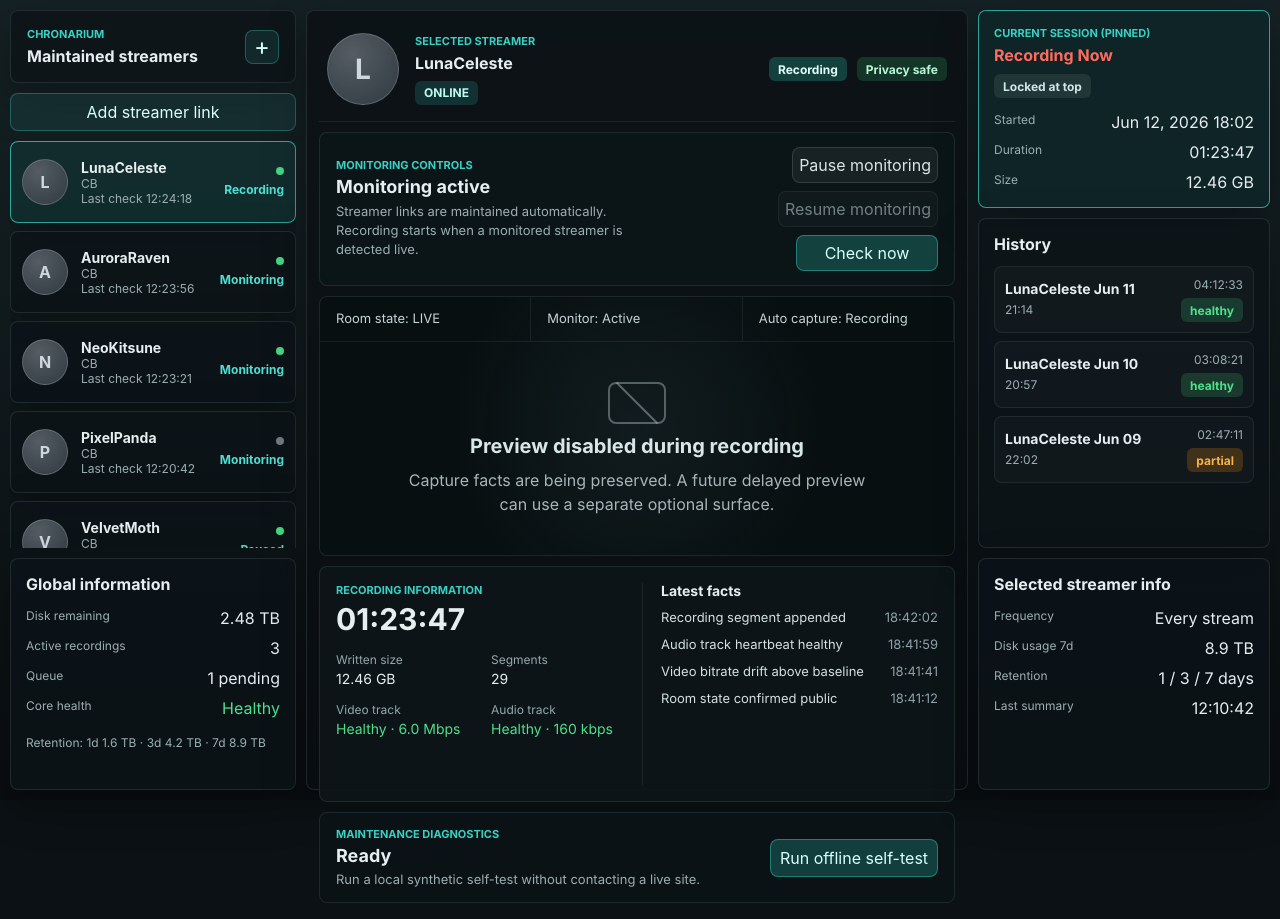
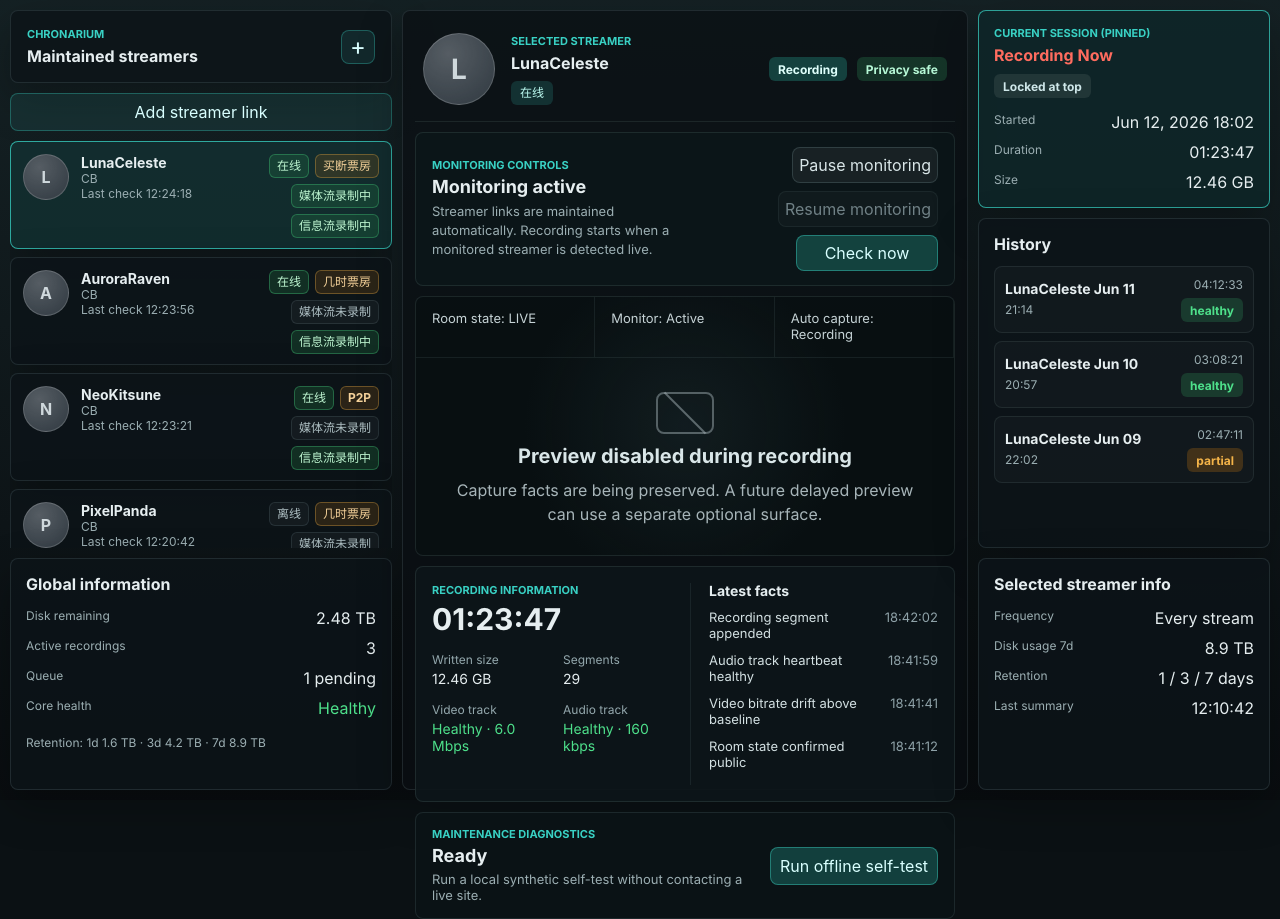
Before and after one commit to grshlogan/Chronarium, a React (Vite) app in the folder apps/desktop/: page / in a window 1280 px wide. Built offline with nearby package versions, Linux system fonts and the light colour scheme.

Commit message:
feat: expand streamer status rail

```diff
--- a/apps/desktop/src/App.tsx
+++ b/apps/desktop/src/App.tsx
@@ -96,9 +96,31 @@ export function App(props: AppProps = {}): ReactElement {
                 <span className="site-code">{streamer.site}</span>
                 <small className="last-check">Last check {streamer.lastCheck}</small>
               </div>
-              <div className="streamer-state">
-                <span className={`dot ${streamer.status}`} />
-                <b>{formatStreamerState(streamer)}</b>
+              <div className="streamer-status-lanes" aria-label={`${streamer.name} status`}>
+                <span className={`status-chip ${streamer.status}`}>
+                  {formatAvailability(streamer)}
+                </span>
+                <span className="status-chip show-mode">
+                  {formatShowMode(streamer)}
+                </span>
+                <span
+                  className={`status-chip ${
+                    streamer.mediaStreamState === "recording"
+                      ? "recording"
+                      : "idle"
+                  }`}
+                >
+                  {formatMediaStreamState(streamer)}
+                </span>
+                <span
+                  className={`status-chip ${
+                    streamer.informationStreamState === "recording"
+                      ? "recording"
+                      : "idle"
+                  }`}
+                >
+                  {formatInformationStreamState(streamer)}
+                </span>
               </div>
             </button>
           ))}
@@ -135,7 +157,7 @@ export function App(props: AppProps = {}): ReactElement {
           <div>
             <p className="eyebrow">Selected streamer</p>
             <h2>{selectedStreamer.name}</h2>
-            <span className="status-pill">ONLINE</span>
+            <span className="status-pill">{formatAvailability(selectedStreamer)}</span>
           </div>
           <div className="header-actions">
             <span className="recording-pill">
@@ -381,14 +403,48 @@ function describeSelfTest(dashboard: RecordingDashboardState): string {
   }
 }
 
-function formatStreamerState(
+function formatAvailability(
   streamer: RecordingDashboardState["streamers"][number]
 ): string {
-  if (streamer.monitoringState === "paused") {
-    return "paused";
+  switch (streamer.status) {
+    case "online":
+      return "在线";
+    case "offline":
+      return "离线";
+    case "away":
+      return "暂离";
   }
+}
 
-  return streamer.captureState === "recording" ? "recording" : "monitoring";
+function formatShowMode(
+  streamer: RecordingDashboardState["streamers"][number]
+): string {
+  switch (streamer.showMode) {
+    case "buyoutTicket":
+      return "买断票房";
+    case "timedTicket":
+      return "几时票房";
+    case "p2p":
+      return "P2P";
+    case "privateShow":
+      return "私人秀";
+  }
+}
+
+function formatMediaStreamState(
+  streamer: RecordingDashboardState["streamers"][number]
+): string {
+  return streamer.mediaStreamState === "recording"
+    ? "媒体流录制中"
+    : "媒体流未录制";
+}
+
+function formatInformationStreamState(
+  streamer: RecordingDashboardState["streamers"][number]
+): string {
+  return streamer.informationStreamState === "recording"
+    ? "信息流录制中"
+    : "信息流未录制";
 }
 
 function formatSelectedCaptureState(
--- a/apps/desktop/src/mockDashboard.ts
+++ b/apps/desktop/src/mockDashboard.ts
@@ -2,9 +2,12 @@ export interface StreamerSummary {
   readonly id: string;
   readonly name: string;
   readonly site: string;
-  readonly status: "online" | "offline";
+  readonly status: "online" | "offline" | "away";
   readonly monitoringState: "active" | "paused";
   readonly captureState: "recording" | "waiting";
+  readonly showMode: "buyoutTicket" | "timedTicket" | "p2p" | "privateShow";
+  readonly mediaStreamState: "recording" | "notRecording";
+  readonly informationStreamState: "recording" | "notRecording";
   readonly lastCheck: string;
   readonly retentionDays: 1 | 3 | 7;
 }
@@ -60,6 +63,9 @@ export const dashboardViewModel: DashboardViewModel = {
       status: "online",
       monitoringState: "active",
       captureState: "recording",
+      showMode: "buyoutTicket",
+      mediaStreamState: "recording",
+      informationStreamState: "recording",
       lastCheck: "12:24:18",
       retentionDays: 7
     },
@@ -70,6 +76,9 @@ export const dashboardViewModel: DashboardViewModel = {
       status: "online",
       monitoringState: "active",
       captureState: "waiting",
+      showMode: "timedTicket",
+      mediaStreamState: "notRecording",
+      informationStreamState: "recording",
       lastCheck: "12:23:56",
       retentionDays: 3
     },
@@ -80,6 +89,9 @@ export const dashboardViewModel: DashboardViewModel = {
       status: "online",
       monitoringState: "active",
       captureState: "waiting",
+      showMode: "p2p",
+      mediaStreamState: "notRecording",
+      informationStreamState: "recording",
       lastCheck: "12:23:21",
       retentionDays: 1
     },
@@ -90,6 +102,9 @@ export const dashboardViewModel: DashboardViewModel = {
       status: "offline",
       monitoringState: "active",
       captureState: "waiting",
+      showMode: "timedTicket",
+      mediaStreamState: "notRecording",
+      informationStreamState: "notRecording",
       lastCheck: "12:20:42",
       retentionDays: 3
     },
@@ -97,9 +112,12 @@ export const dashboardViewModel: DashboardViewModel = {
       id: "velvet",
       name: "VelvetMoth",
       site: "CB",
-      status: "online",
+      status: "away",
       monitoringState: "paused",
       captureState: "waiting",
+      showMode: "privateShow",
+      mediaStreamState: "notRecording",
+      informationStreamState: "notRecording",
       lastCheck: "12:19:11",
       retentionDays: 7
     },
@@ -110,6 +128,9 @@ export const dashboardViewModel: DashboardViewModel = {
       status: "offline",
       monitoringState: "active",
       captureState: "waiting",
+      showMode: "p2p",
+      mediaStreamState: "notRecording",
+      informationStreamState: "notRecording",
       lastCheck: "12:16:03",
       retentionDays: 1
     }
--- a/apps/desktop/src/styles.css
+++ b/apps/desktop/src/styles.css
@@ -1,4 +1,7 @@
 :root {
+  --rail-left-width: 382px;
+  --rail-right-width: 292px;
+  --workspace-min-width: 520px;
   color-scheme: dark;
   font-family:
     Inter, ui-sans-serif, system-ui, -apple-system, BlinkMacSystemFont, "Segoe UI",
@@ -15,7 +18,10 @@
 
 body {
   margin: 0;
-  min-width: 1140px;
+  min-width: calc(
+    var(--rail-left-width) + var(--workspace-min-width) +
+      var(--rail-right-width) + 40px
+  );
   background:
     linear-gradient(180deg, rgba(26, 42, 45, 0.64), rgba(9, 13, 16, 0.96)),
     #0b1114;
@@ -27,11 +33,17 @@ button {
 
 .app-shell {
   display: grid;
-  grid-template-columns: 286px minmax(520px, 1fr) 292px;
+  grid-template-columns:
+    var(--rail-left-width)
+    minmax(var(--workspace-min-width), 1fr)
+    var(--rail-right-width);
   gap: 10px;
   height: 100vh;
   min-height: 760px;
-  min-width: 1128px;
+  min-width: calc(
+    var(--rail-left-width) + var(--workspace-min-width) +
+      var(--rail-right-width) + 40px
+  );
   padding: 10px;
 }
 
@@ -118,11 +130,11 @@ button {
 
 .streamer-card {
   display: grid;
-  grid-template-columns: 48px 1fr auto;
-  gap: 11px;
-  align-items: center;
-  min-height: 82px;
-  padding: 11px;
+  grid-template-columns: 46px minmax(96px, 1fr) minmax(164px, 1.18fr);
+  gap: 12px;
+  align-items: start;
+  min-height: 108px;
+  padding: 12px;
   border-radius: 8px;
   width: 100%;
   color: inherit;
@@ -181,28 +193,46 @@ button {
   font-size: 28px;
 }
 
-.streamer-state {
-  display: grid;
-  justify-items: end;
-  gap: 7px;
-  text-transform: capitalize;
+.streamer-status-lanes {
+  display: flex;
+  flex-wrap: wrap;
+  justify-content: flex-end;
+  gap: 6px;
 }
 
-.streamer-state b {
-  color: #4ee0d3;
-  font-size: 12px;
+.status-chip {
+  display: inline-flex;
+  align-items: center;
+  min-height: 24px;
+  border: 1px solid rgba(127, 156, 158, 0.18);
+  border-radius: 6px;
+  padding: 3px 7px;
+  color: #cfe0e3;
+  background: rgba(255, 255, 255, 0.045);
+  font-size: 11px;
+  font-weight: 700;
+  line-height: 1.2;
+  white-space: nowrap;
 }
 
-.dot {
-  display: inline-block;
-  width: 8px;
-  height: 8px;
-  border-radius: 50%;
-  background: #717b80;
+.status-chip.online,
+.status-chip.recording {
+  border-color: rgba(72, 215, 130, 0.34);
+  color: #bff7d2;
+  background: rgba(37, 112, 68, 0.3);
 }
 
-.dot.online {
-  background: #48d782;
+.status-chip.offline,
+.status-chip.idle {
+  color: #afc0c4;
+  background: rgba(255, 255, 255, 0.035);
+}
+
+.status-chip.away,
+.status-chip.show-mode {
+  border-color: rgba(244, 180, 73, 0.32);
+  color: #f5d29a;
+  background: rgba(132, 85, 23, 0.26);
 }
 
 .global-info {
```
Also changed, not shown: 6 other files (tests, documents, lock files or other folders).
